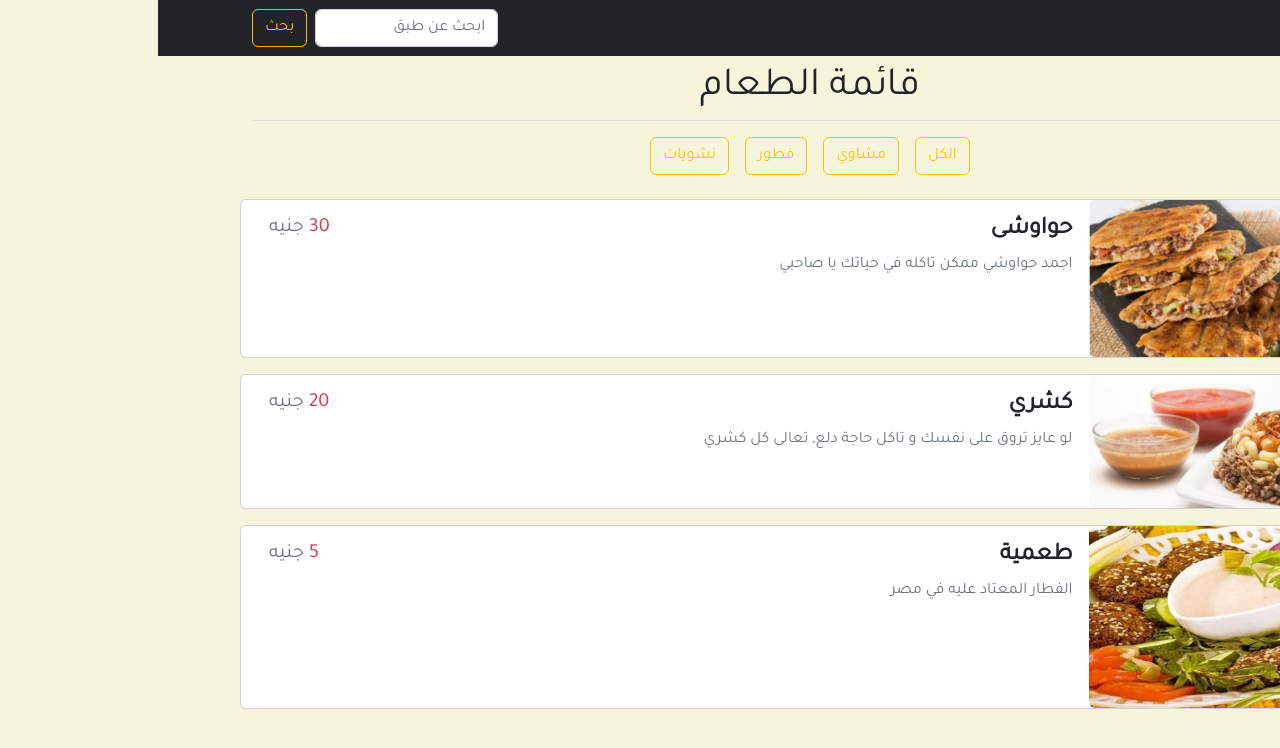
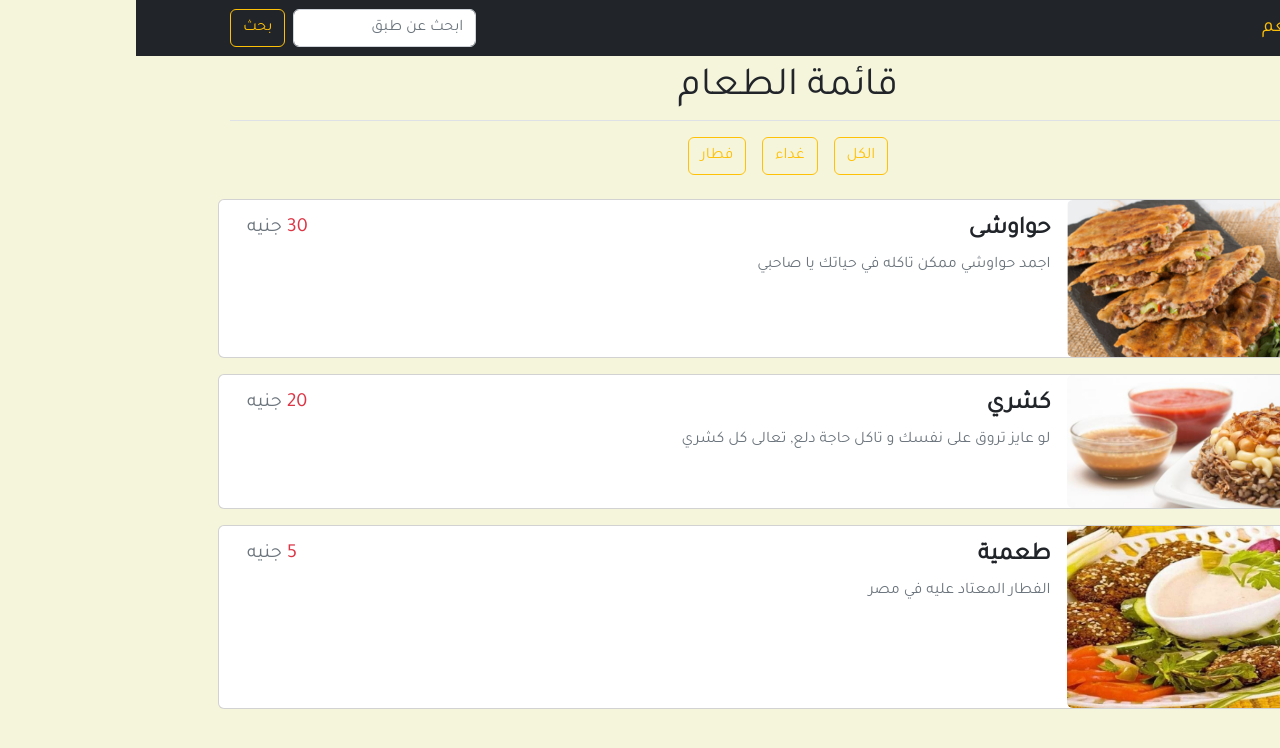
Before and after one commit to AdhamMagdyA/RestaurantMenu, a React (Create React App) app: page / in a window 1280 px wide. Shown: the top 748 px of the page. Built offline with nearby package versions, Linux system fonts and the light colour scheme.

Commit message:
dynamic tags and filtering

```diff
--- a/src/App.js
+++ b/src/App.js
@@ -10,12 +10,30 @@ import { useState } from "react";
 function App() {
   const [mealsData, setMealsData] = useState(meals);
 
+  // get the unique tags
+  const tags = [...new Set(meals.map((meal) => meal.tag))];
+
+  //filter by tag function
+  const filterByTag = (tag) => {
+    const filteredMeals = meals.filter((meal) => meal.tag === tag);
+    setMealsData(filteredMeals);
+  };
+
+  // remove filters
+  const removeFilters = () => {
+    setMealsData(meals);
+  };
+
   return (
     <div className="App">
       <NavBar />
       <Container>
         <Header />
-        <Tags />
+        <Tags
+          tags={tags}
+          filterMenu={filterByTag}
+          removeFilters={removeFilters}
+        />
         <MenuList meals={mealsData} />
       </Container>
     </div>
--- a/src/components/tags.js
+++ b/src/components/tags.js
@@ -1,22 +1,32 @@
 import React from "react";
 import { Button, Col, Row } from "react-bootstrap";
 
-function Tags() {
-  const tags = [
-    { id: 1, name: "مشاوي" },
-    { id: 2, name: "فطور" },
-    { id: 3, name: "نشويات" },
-  ];
+function Tags({ tags, filterMenu, removeFilters }) {
+  // const tags = [
+  //   { id: 1, name: "مشاوي" },
+  //   { id: 2, name: "فطور" },
+  //   { id: 3, name: "نشويات" },
+  // ];
 
   return (
     <Row className="mb-2">
       <Col sm={12} className="d-flex justify-content-center">
-        <Button className="mx-2 my-2 " variant="outline-warning">
+        <Button
+          className="mx-2 my-2 "
+          variant="outline-warning"
+          onClick={removeFilters}
+        >
           الكل
         </Button>
         {tags.map((tag) => (
-          <Button key={tag.id} className="mx-2 my-2 " variant="outline-warning">
-            {tag.name}
+          <Button
+            className="mx-2 my-2 "
+            variant="outline-warning"
+            onClick={() => {
+              filterMenu(tag);
+            }}
+          >
+            {tag}
           </Button>
         ))}
       </Col>
```
